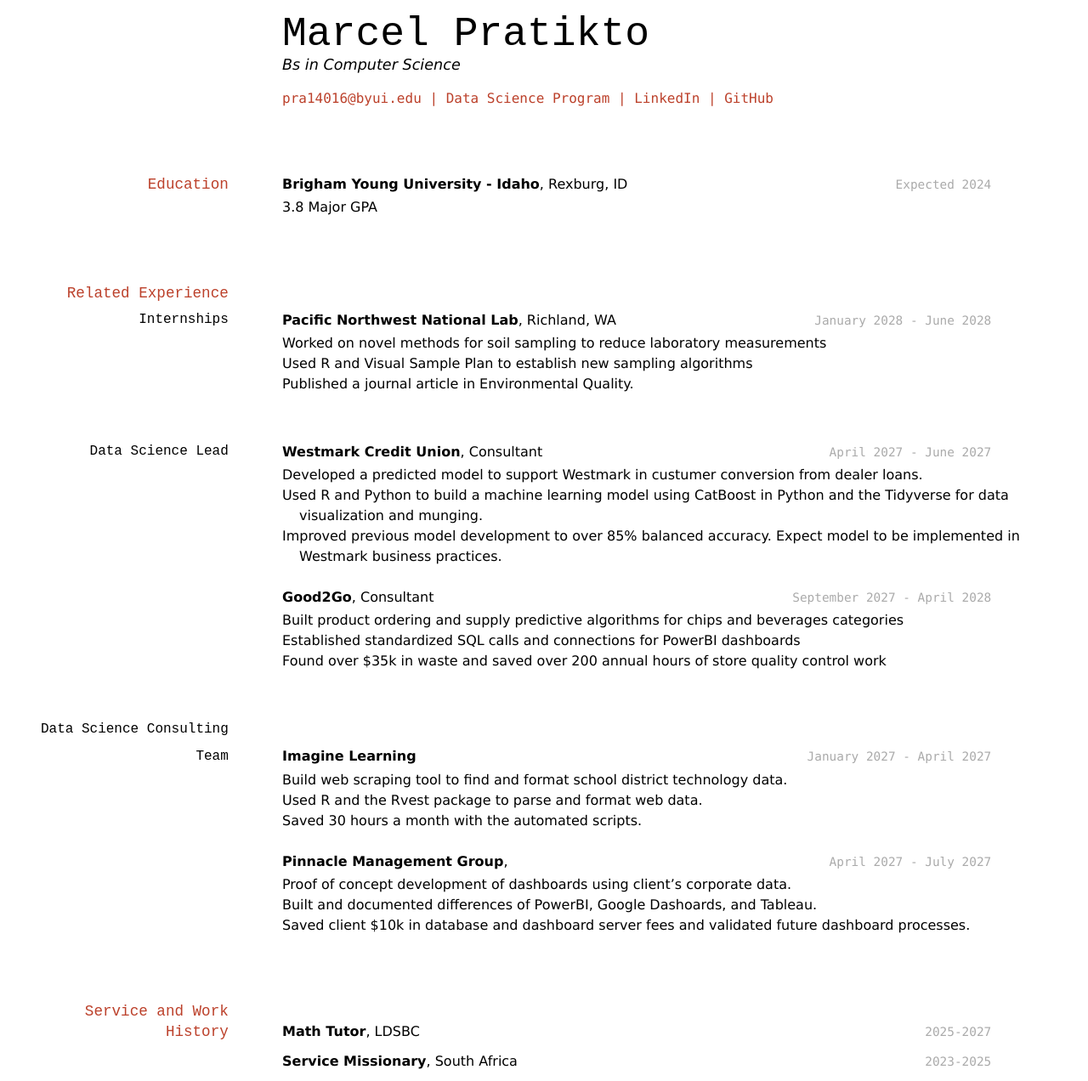
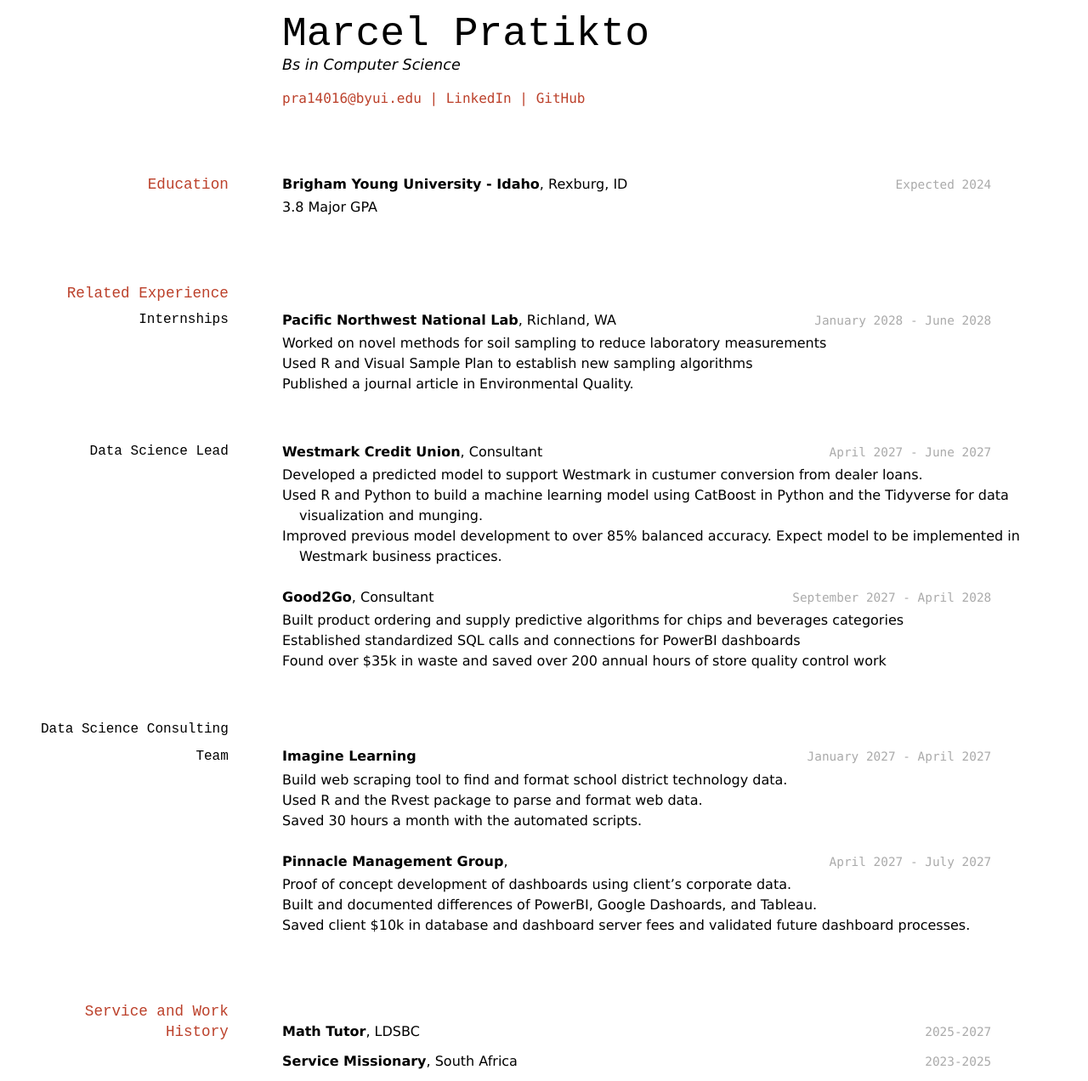
Before and after one commit to jluke-russell/marcelpratikto_resume, a Jekyll site: the page built from docs/index.md, in a window 1280 px wide. Shown: the whole page at 85% size. Built offline with Jekyll 4.4.1, drawn with Linux system fonts in a browser that asks for light colours.

Commit message:
cleaned up links

```diff
--- a/docs/index.md
+++ b/docs/index.md
@@ -1,15 +1,14 @@
 ---
 layout: cv
-title: Marcel Pratikto's Resume
+title: Marcel Pratikto's CV
 ---
 # Marcel Pratikto
 Bs in Computer Science
 
 <div id="webaddress">
 <a href="pra14016@byui.edu">pra14016@byui.edu</a>
-| <a href="https://byuidatascience.github.io/development.html">Data Science Program</a>
 | <a href="https://www.linkedin.com/in/marcel-albert-pratikto-625354199/">LinkedIn</a>
-| <a href="https://github.com/MarcelPratikto/marcelpratikto_resume">GitHub</a>
+| <a href="https://marcelpratikto.github.io/marcelpratikto_resume/">GitHub</a>
 </div>
 
 <!-- https://www.monique.tech/the-art-of-markdown -->
@@ -20,7 +19,6 @@ Bs in Computer Science
 __Brigham Young University - Idaho__, Rexburg, ID
 
 - 3.8 Major GPA
-
 
 ## Related Experience
 
@@ -65,12 +63,10 @@ __Pinnacle Management Group__,
 - Built and documented differences of PowerBI, Google Dashoards, and Tableau.
 - Saved client $10k in database and dashboard server fees and validated future dashboard processes.
 
-
 ## Service and Work History
 
 `2025-2027`
 __Math Tutor__, LDSBC
-
 
 `2023-2025`
 __Service Missionary__, South Africa
```
